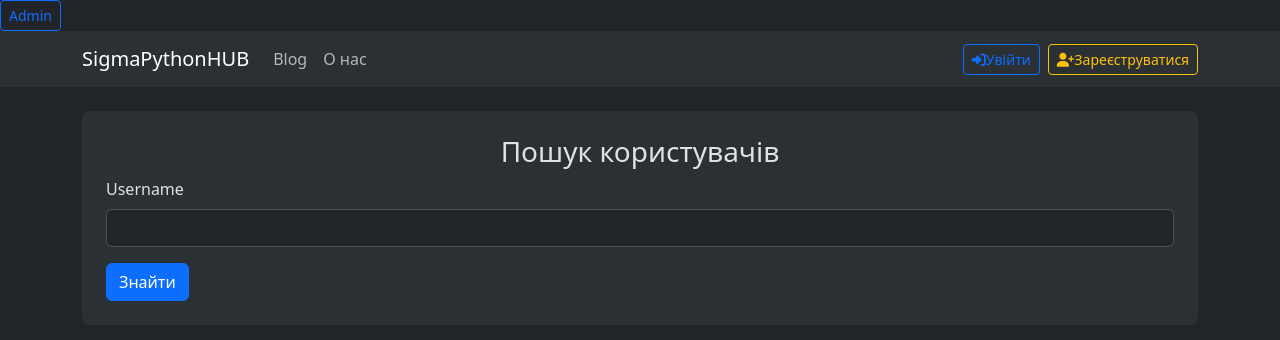
After one commit to Dotpakc/SigmaPythonHub, a Django app: page /members/search/ in a window 1280 px wide. The commit adds this page. Shown: the top 340 px of the page. Run offline with Django 5.2, Linux system fonts and the light colour scheme; some libraries are stand-ins or nearby versions.

Commit message:
add Subscribe Search, etc

```diff
--- a/apps/blog/templates/blog/_include_blocks/_card_post.html
+++ b/apps/blog/templates/blog/_include_blocks/_card_post.html
@@ -4,9 +4,11 @@
         <h5 class="card-title">{{post.title}}</h5>
         <small class="text-muted">{{post.created_at|timesince}}</small>
         <div class="d-flex justify-content-between">
-            <div class="d-flex align-items-center">
+            <div class="d-flex align-items-left">
                 <img src="{{post.author.profile.get_avatar}}" class="rounded-circle" alt="..." style="width: 30px; height: 30px;">
-                <span class="ms-2">@{{post.author}}</span>
+                <a href="{% url 'members:profile' post.author.username %}" class="text-decoration-none text-primary hover-underline">
+                    <small class="ms-3">@{{post.author.username}}</small>
+                </a>
             </div>
             <div>
                 <span class="badge bg-secondary">{{post.category}}</span>
--- a/apps/blog/templates/blog/edit_post.html
+++ b/apps/blog/templates/blog/edit_post.html
@@ -7,7 +7,7 @@
 {% block content %}
 
         <div class="mt-3 rounded-3 bg-body-tertiary p-4">
-            <form method="post">
+            <form method="post" enctype="multipart/form-data">
                 {% csrf_token %}
                 {{ form.as_p }}
 
--- /dev/null
+++ b/apps/members/templates/members/search.html
@@ -0,0 +1,41 @@
+{% extends 'base.html' %}
+
+{% block title %}Пошук користувачів{% endblock %}
+
+
+
+{% block content %}
+
+<div class="mt-4 rounded-3 bg-body-tertiary p-4">
+        <h3 class="text-center">Пошук користувачів</h3>
+        <form method="get">
+            <div class="mb-3">
+                <label for="username" class="form-label">Username</label>
+                <input type="text" class="form-control" id="username" name="q">
+            </div>
+            <button type="submit" class="btn btn-primary">Знайти</button>
+        </form>
+</div>
+
+{% if users %}
+<div class="mt-4 rounded-3 bg-body-tertiary p-4">
+    <h3 class="text-center">Результати пошуку</h3>
+    <hr class="my-4">
+    <div class="row g-4">
+        {% for user in users %}
+        <div class="col-12 col-md-4">
+            <div class="card">
+                <img src="{{user.profile.get_avatar}}" class="card-img-top" alt="...">
+                <div class="card-body">
+                    <h5 class="card-title">{{ user.username }}</h5>
+                    <p class="card-text">{{ user.profile.bio }}</p>
+                    <a href="{% url 'members:profile' user.username %}" class="btn btn-primary">Переглянути профіль</a>
+                </div>
+            </div>
+        </div>
+        {% endfor %}
+    </div>
+</div>
+{% endif %}
+
+{% endblock %}
--- a/apps/members/urls.py
+++ b/apps/members/urls.py
@@ -7,7 +7,11 @@ urlpatterns = [
     path('login/', login_view, name='login'),
     path('logout/', logout_view, name='logout'),
     path('signup/', signup_view, name='signup'),
+    path('profile/<str:username>', profile_view, name='profile'),
     path('profile/', profile_view, name='profile'),
+    path('profile/update/', profile_update_view, name='profile_update'),
+    path('profile/<str:username>/follow/', follow_view, name='follow'),
 
-    path('profile/update/', profile_update_view, name='profile_update'),
+    path('search/', search_view, name='search_profile'),
+
     ]
--- a/apps/members/views.py
+++ b/apps/members/views.py
@@ -1,4 +1,4 @@
-from django.shortcuts import render, redirect
+from django.shortcuts import render, redirect, get_object_or_404
 from django.contrib.auth import authenticate, login, logout
 from django.contrib.auth.models import User
 from django.contrib.auth.forms import AuthenticationForm
@@ -52,16 +52,30 @@ def signup_view(request):
     return render(request, 'members/signup.html', {'form': form})
 
 @login_required
-def profile_view(request):
-    form_create_post = PostForm()
-    user_form = UserUpdateForm(instance=request.user)
-    profile_form = ProfileUpdateForm(instance=request.user.profile)
-    context = {
-        'form_create_post': form_create_post,
-        'user_form': user_form,
-        'profile_form': profile_form,
-    }
-
+def profile_view(request, username=None):
+    if username is None:
+        username = request.user.username
+    if request.user.username == username:
+        form_create_post = PostForm()
+        user_form = UserUpdateForm(instance=request.user)
+        profile_form = ProfileUpdateForm(instance=request.user.profile)
+        context = {
+            'form_create_post': form_create_post,
+            'user_form': user_form,
+            'profile_form': profile_form,
+            'user_profile': request.user,
+            'profile': request.user.profile,
+            'another_user': False,
+        }
+    else:
+        user = get_object_or_404(User, username=username)
+        profile = get_object_or_404(Profile, user=user)
+        context = {
+            'another_user': True,
+            'user_profile': user,
+            'profile': profile,
+            'is_following': request.user.profile.is_following(user),
+        }
     return render(request, 'members/profile.html', context)
 
 @login_required
@@ -75,4 +89,30 @@ def profile_update_view(request):
             messages.success(request, 'Ваш профіль успішно оновлено')
         else:
             messages.error(request, 'Вибачте, щось пішло не так')
-    return redirect('members:profile')
+    return redirect('main:index')
+    # return redirect('members:profile username')
+
+
+
+#Search People
+def search_view(request):
+    if request.method == 'GET':
+        query = request.GET.get('q')
+        if query:
+            users = User.objects.filter(username__icontains=query)
+            return render(request, 'members/search.html', {'users': users})
+    return render(request, 'members/search.html', {'users': None})
+
+
+@login_required
+def follow_view(request, username):
+    user = get_object_or_404(User, username=username)
+    if request.user != user:
+        profile = request.user.profile
+        if profile.is_following(user):
+            profile.unfollow(user)
+            messages.info(request, f'Ви відписались від {user.username}')
+        else:
+            profile.follow(user)
+            messages.success(request, f'Ви підписались на {user.username}')
+    return redirect('members:profile', username=username)
--- a/templates/base.html
+++ b/templates/base.html
@@ -11,7 +11,7 @@
     <link href="https://cdn.jsdelivr.net/npm/bootstrap@5.3.2/dist/css/bootstrap.min.css" rel="stylesheet" integrity="sha384-T3c6CoIi6uLrA9TneNEoa7RxnatzjcDSCmG1MXxSR1GAsXEV/Dwwykc2MPK8M2HN" crossorigin="anonymous">
     <script type="text/javascript" src="{% static 'ckeditor/ckeditor-init.js' %}"></script>
     <script type="text/javascript" src="{% static 'ckeditor/ckeditor/ckeditor.js' %}"></script>
-
+    <link rel="stylesheet" href="https://cdnjs.cloudflare.com/ajax/libs/font-awesome/6.5.1/css/all.min.css" integrity="sha512-DTOQO9RWCH3ppGqcWaEA1BIZOC6xxalwEsw9c2QQeAIftl+Vegovlnee1c9QX4TctnWMn13TZye+giMm8e2LwA==" crossorigin="anonymous" referrerpolicy="no-referrer" />
   </head>
   <body>
 
--- a/templates/include_block/_main_navbar.html
+++ b/templates/include_block/_main_navbar.html
@@ -30,14 +30,15 @@
               <img src="{{user.profile.get_avatar}}" alt="mdo" width="32" height="32" class="rounded-circle">
             </a>
             <ul class="dropdown-menu text-small" style="">
-              <li><a class="dropdown-item" href="{% url 'members:profile' %}">Profile</a></li>
+              <li><a class="dropdown-item" href="{% url 'members:profile' user.username %}"><i class="fa-solid fa-user"></i>Профіль</a></li>
+              <li><a class="dropdown-item" href="{% url 'members:search_profile' %}"><i class="fa-solid fa-user-magnifying-glass"></i>Пошук користувачів</a></li>
               <li><hr class="dropdown-divider"></li>
-              <li><a class="dropdown-item" href="{% url 'members:logout' %}">Sign out</a></li>
+              <li><a class="dropdown-item" href="{% url 'members:logout' %}"><i class="fa-solid fa-right-from-bracket"></i>Sign out</a></li>
             </ul>
           </div>
             {% else %}
-            <a class="btn btn-outline-primary btn-sm" href="{% url 'members:login' %}">Увійти</a>
-            <a class="btn btn-outline-warning btn-sm" href="{% url 'members:signup' %}">Зареєструватися</a>
+            <a class="btn btn-outline-primary btn-sm" href="{% url 'members:login' %}"><i class="fa-solid fa-right-to-bracket"></i>Увійти</a>
+            <a class="btn btn-outline-warning btn-sm" href="{% url 'members:signup' %}"><i class="fa-solid fa-user-plus"></i>Зареєструватися</a>
           {% endif %}
       </div>
     </div>
```
Also changed, not shown: apps/members/models.py (+18 -0 lines), apps/members/templates/members/profile.html (+94 -13 lines), apps/members/migrations/0003_profile_followers.py (added).
